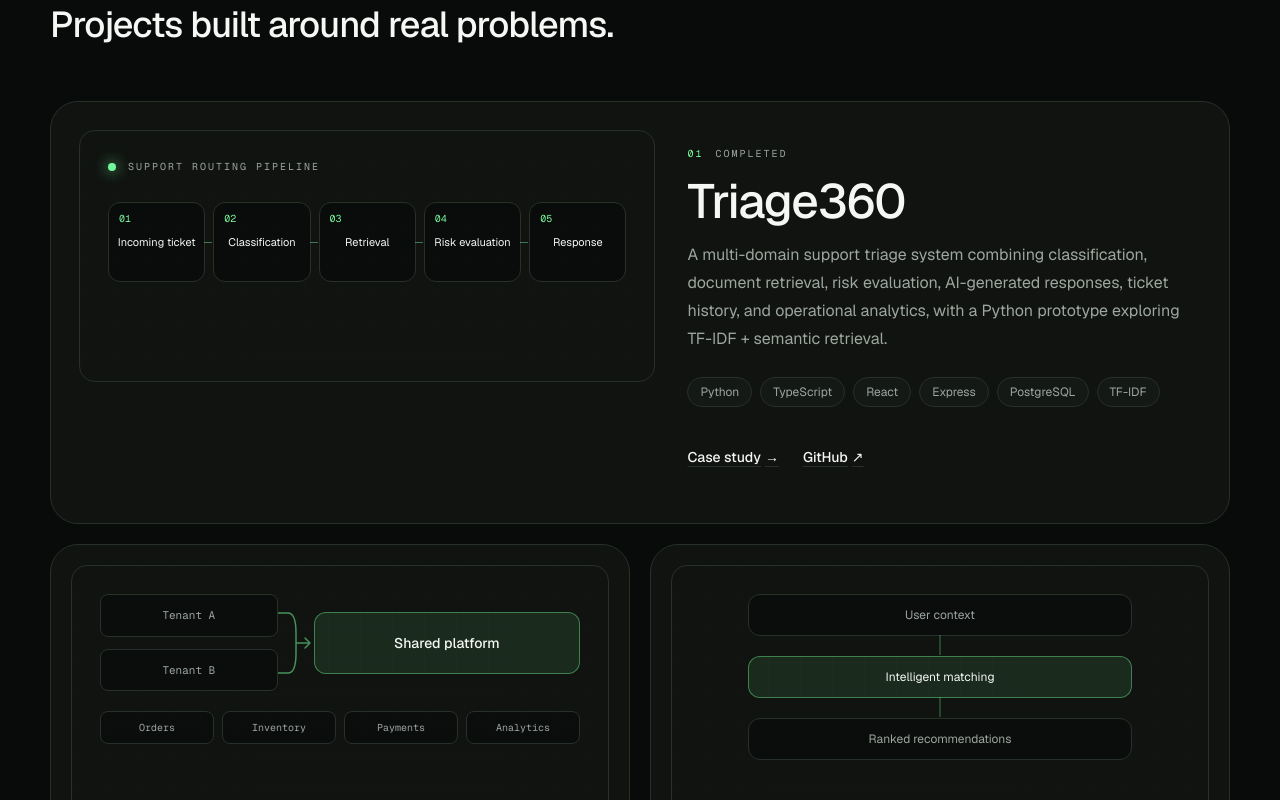
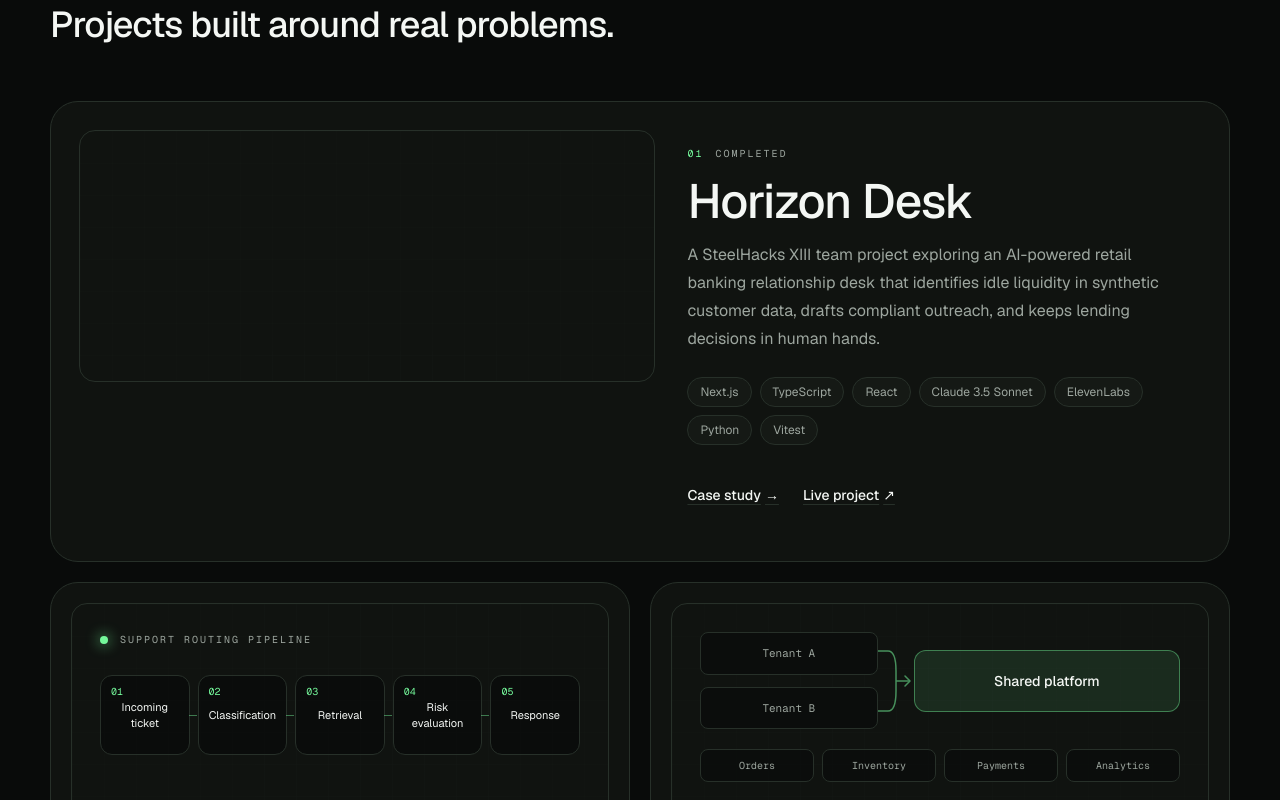
Before and after one commit to Knarf24/frank-ncube-portfolio, a Next.js app: page / in a window 1280 px wide. Shown: the part 920-1720 px from the top of the page. Built offline with nearby package versions, Linux system fonts and the light colour scheme; no server answers.

Commit message:
feat: add Horizon Desk hackathon project

```diff
--- a/data/projects.ts
+++ b/data/projects.ts
@@ -1,6 +1,60 @@
 import type { Project } from "@/lib/portfolio-types";
 
 export const projects: Project[] = [
+  {
+    title: "Horizon Desk",
+    slug: "horizon-desk",
+    summary:
+      "A SteelHacks XIII team project exploring an AI-powered retail banking relationship desk that identifies idle liquidity in synthetic customer data, drafts compliant outreach, and keeps lending decisions in human hands.",
+    year: 2026,
+    categories: ["AI / ML", "Software engineering", "Product"],
+    technologies: [
+      "Next.js",
+      "TypeScript",
+      "React",
+      "Claude 3.5 Sonnet",
+      "ElevenLabs",
+      "Python",
+      "Vitest",
+    ],
+    featured: true,
+    featuredOrder: 1,
+    status: "Completed",
+    liveUrl: "https://horizon-desk.netlify.app/?view=data",
+    devpostUrl: "https://devpost.com/software/nexa-j9g8ys",
+    caseStudy: [
+      {
+        heading: "Problem",
+        body: [
+          "Retail banks can hold large amounts of idle checking liquidity while relationship bankers manage large customer books and have limited time for personalized outreach.",
+        ],
+      },
+      {
+        heading: "What we built",
+        body: [
+          "Our three-person SteelHacks XIII team built a prototype relationship desk using synthetic customer data, deterministic eligibility and rate guardrails, AI-assisted omnichannel messaging, response simulation, deposit-mobilization modeling, and human handoffs for lending opportunities.",
+        ],
+      },
+      {
+        heading: "My contribution",
+        body: [
+          "I helped shape the original project idea and contributed primarily to the frontend and interactive dashboard, with additional backend implementation during the hackathon.",
+        ],
+      },
+      {
+        heading: "Engineering approach",
+        body: [
+          "The prototype separates deterministic financial rules from generative messaging so critical eligibility and rate information is controlled by code while the language model focuses on contextual communication. Team-level features also included an epsilon-greedy multi-armed bandit, ElevenLabs voice briefings, and automated compliance tests.",
+        ],
+      },
+      {
+        heading: "Impact model",
+        body: [
+          "The dashboard models potential deposit-mobilization outcomes from branch to regional scale. Figures such as the $142M annual scenario are projections from synthetic data and modeled deployment assumptions, not actual customer deposits generated by the prototype.",
+        ],
+      },
+    ],
+  },
   {
     title: "Triage360",
     slug: "triage360",
@@ -8,90 +62,46 @@
       "A multi-domain support triage system combining classification, document retrieval, risk evaluation, AI-generated responses, ticket history, and operational analytics, with a Python prototype exploring TF-IDF + semantic retrieval.",
     year: 2026,
     categories: ["AI / ML", "Software engineering"],
-    technologies: [
-      "Python",
-      "TypeScript",
-      "React",
-      "Express",
-      "PostgreSQL",
-      "TF-IDF",
-    ],
+    technologies: ["Python", "TypeScript", "React", "Express", "PostgreSQL", "TF-IDF"],
     featured: true,
-    featuredOrder: 1,
+    featuredOrder: 2,
     status: "Completed",
     githubUrl: "https://github.com/Knarf24/support-triangle-agent",
     caseStudy: [
-      {
-        heading: "Problem",
-        body: [
-          "Support requests can arrive across unrelated domains and require different classification, retrieval, response, and escalation behavior.",
-        ],
-      },
-      {
-        heading: "What I built",
-        body: [
-          "The project includes a full-stack TypeScript application with a React interface, Express API, PostgreSQL persistence, keyword-overlap document retrieval, ticket history, and statistics views, plus an earlier Python CLI prototype using TF-IDF + semantic retrieval.",
-        ],
-      },
-      {
-        heading: "Architecture",
-        body: [
-          "Incoming tickets move through classification, domain retrieval, risk evaluation, response generation, and persistence so the UI can expose both individual results and operational history.",
-        ],
-      },
+      { heading: "Problem", body: ["Support requests can arrive across unrelated domains and require different classification, retrieval, response, and escalation behavior."] },
+      { heading: "What I built", body: ["The project includes a full-stack TypeScript application with a React interface, Express API, PostgreSQL persistence, keyword-overlap document retrieval, ticket history, and statistics views, plus an earlier Python CLI prototype using TF-IDF + semantic retrieval."] },
+      { heading: "Architecture", body: ["Incoming tickets move through classification, domain retrieval, risk evaluation, response generation, and persistence so the UI can expose both individual results and operational history."] },
     ],
   },
   {
     title: "Commerce platform",
     slug: "commerce-platform",
-    summary:
-      "Multi-tenant commerce infrastructure designed for small businesses and multi-branch retail operations.",
+    summary: "Multi-tenant commerce infrastructure designed for small businesses and multi-branch retail operations.",
     year: 2026,
     categories: ["Software engineering", "Cloud", "Product"],
     technologies: ["Next.js", "PostgreSQL", "Supabase", "Vercel"],
     featured: true,
-    featuredOrder: 2,
+    featuredOrder: 3,
     status: "In development",
     caseStudy: [
-      {
-        heading: "Problem",
-        body: [
-          "Small retailers need online storefronts, branch-aware inventory, staff access, orders, payments, and operational controls without maintaining separate systems for each business.",
-        ],
-      },
-      {
-        heading: "What I am building",
-        body: [
-          "A single-codebase multi-tenant platform with tenant-scoped commerce features and a product architecture designed to grow with multiple businesses.",
-        ],
-      },
+      { heading: "Problem", body: ["Small retailers need online storefronts, branch-aware inventory, staff access, orders, payments, and operational controls without maintaining separate systems for each business."] },
+      { heading: "What I am building", body: ["A single-codebase multi-tenant platform with tenant-scoped commerce features and a product architecture designed to grow with multiple businesses."] },
     ],
   },
   {
     title: "Streetwise",
     slug: "streetwise",
-    summary:
-      "An applied AI product that ranks nearby merchants from selectable situational context and generates structured, time-limited offers.",
+    summary: "An applied AI product that ranks nearby merchants from selectable situational context and generates structured, time-limited offers.",
     year: 2026,
     categories: ["AI / ML", "Product", "Web"],
     technologies: ["React", "TypeScript", "Supabase"],
     featured: true,
-    featuredOrder: 3,
+    featuredOrder: 4,
     status: "Completed",
     githubUrl: "https://github.com/Knarf24/streetwise-offer-ai",
     caseStudy: [
-      {
-        heading: "Problem",
-        body: [
-          "Generic recommendations often ignore the user context that determines whether an option is actually useful.",
-        ],
-      },
-      {
-        heading: "What I built",
-        body: [
-          "A web product that combines selectable scenario context with merchant ranking, AI-generated offers, Supabase persistence, and redemption flows.",
-        ],
-      },
+      { heading: "Problem", body: ["Generic recommendations often ignore the user context that determines whether an option is actually useful."] },
+      { heading: "What I built", body: ["A web product that combines selectable scenario context with merchant ranking, AI-generated offers, Supabase persistence, and redemption flows."] },
     ],
   },
 ];
```
